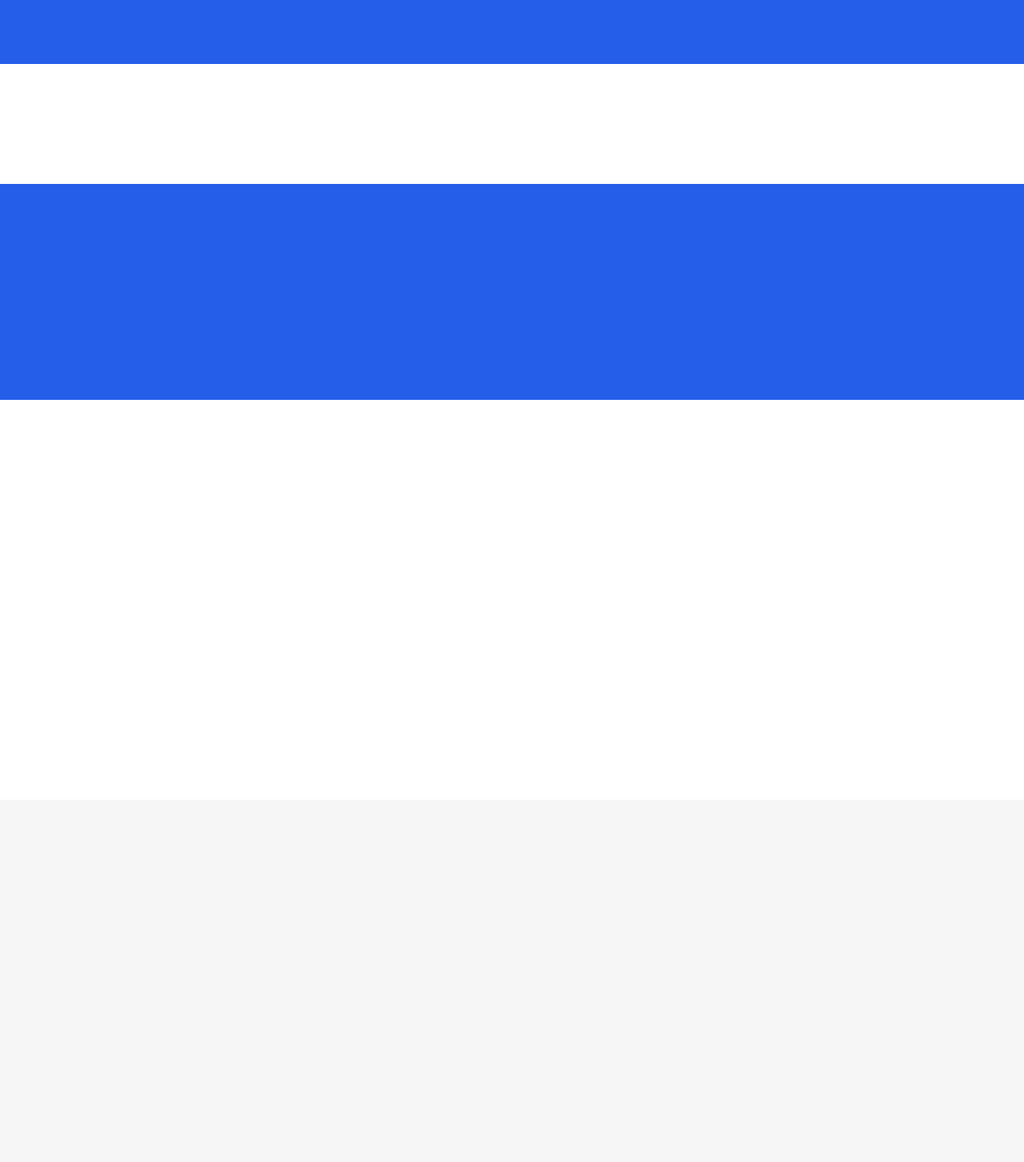
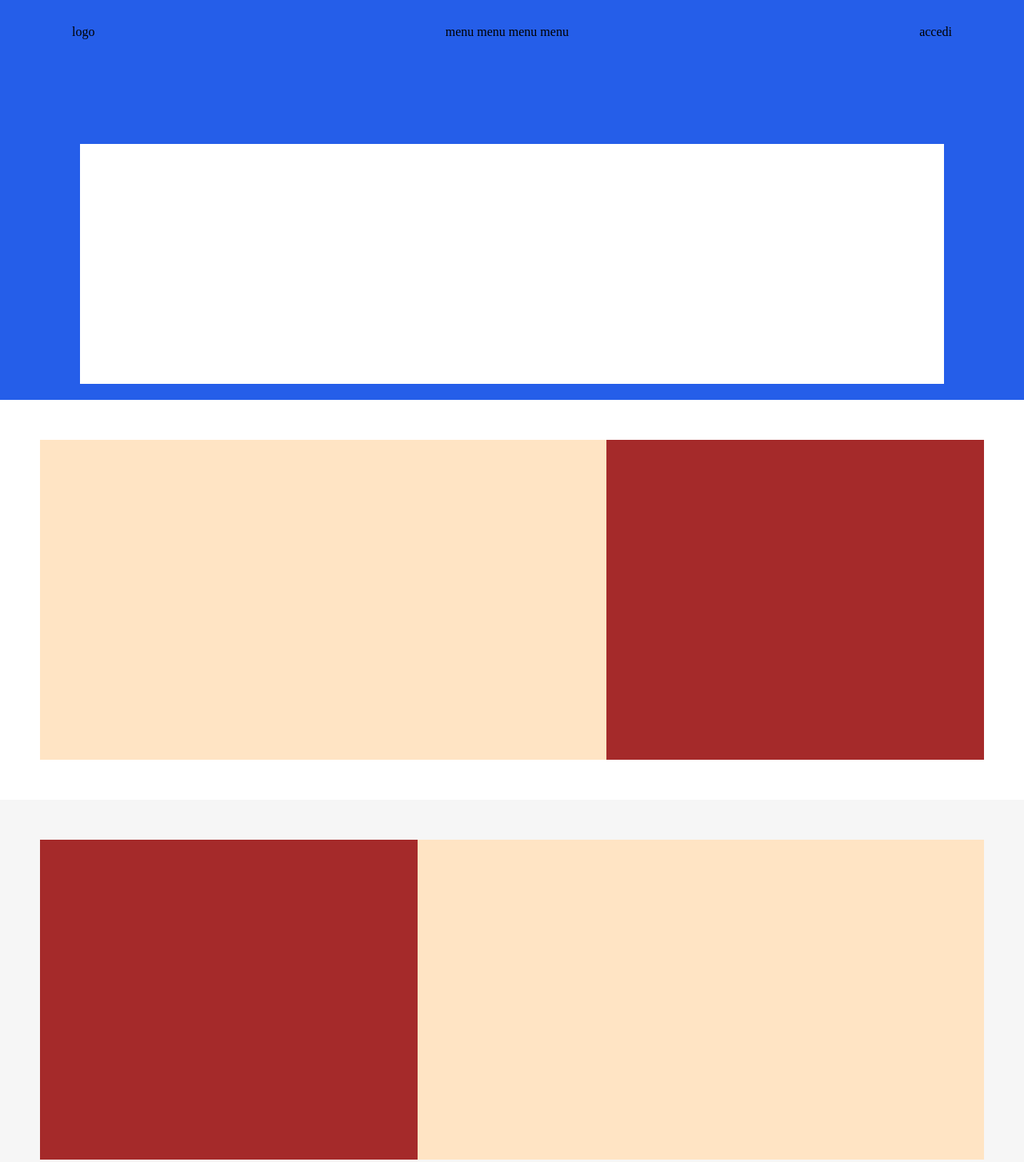
Before and after one commit to tomms25/htmlcss-struttura-discord, a plain HTML site: page index.html in a window 1280 px wide. Shown: the top 1453 px of the page at 80% size. Drawn offline with Linux system fonts and the light colour scheme.

Commit message:
struttura completata

```diff
--- a/css/master.css
+++ b/css/master.css
@@ -19,6 +19,18 @@ header{
     align-items: center;
 }
 
+.logo{
+    margin-left: 50px;
+}
+
+.menu{
+    margin-left: 0;
+}
+
+.accedi{
+    margin-right: 50px;
+}
+
 .top-section-header{
     background-color: white;
     min-height: 30px;
@@ -28,8 +40,8 @@ header{
 
 
 .header-text{
-    height: 150px;
-    padding: 50px;
+    height: 300px;
+    margin: 100px 100px 100px 100px;
     background-color: white;
     display: flex;
     align-items: center;
@@ -49,24 +61,46 @@ header{
     background-color: white;
     height: 500px;
     width: auto;
+    padding: 50px 50px;
+    display: flex;
+    justify-content: space-between;
+}
+
+.colonna1{
+    background-color: bisque;
+    width: 60%;
+}
+
+.colonna2{
+    background-color: brown;
+    width: 40%;
 }
 
 .just-chillin{
     background-color: rgb(246, 246, 246);
     height: 500px;
     width: auto;
+    padding: 50px 50px;
+    display: flex;
+    justify-content: space-between;
 }
 
 .fandom{
     background-color: white;
     height: 500px;
     width: auto;
+    padding: 50px 50px;
+    display: flex;
+    justify-content: space-between;
 }
 
 .last-section{
     background-color: rgb(246, 246, 246);
     height: 1000px;
     width: auto;
+    padding: 50px 50px;
+    display: flex;
+    justify-content: space-between;
 }
 
 
@@ -100,4 +134,10 @@ footer{
 .footer-bottom{
     height: 40px;
     background-color: aquamarine;
+    display: flex;
+    justify-content: space-between;
 }
+
+.bottone{
+    margin-right: 50px;
+}
--- a/index.html
+++ b/index.html
@@ -12,9 +12,14 @@
     <!-- Intestazione -->
     <header>
         <div class="header-top">
-            <div class="logo"></div>
-            <div class="menu"></div>
-            <div class="accedi"></div>
+            <div class="logo">logo</div>
+            <div class="menu">
+                <span>menu</span>
+                <span>menu</span>
+                <span>menu</span>
+                <span>menu</span>
+            </div>
+            <div class="accedi">accedi</div>
         </div>
 
         <div class="header-text">
@@ -29,24 +34,23 @@
     <!-- Sezione centrale -->
     <main>
 
+        <!-- Prime tre sezioni -->
+
         <div class="container">
+            <div class="study-group">
+                <div class="colonna1"></div>
+                <div class="colonna2"></div>
+            </div>
 
-            <!-- Prime tre sezioni  -->
-           <section class="section1">
-            <div class="study-group"></div>
+            <div class="just-chillin">
+                <div class="colonna2"></div>
+                <div class="colonna1"></div>
+            </div>
 
-           </section>
-
-           <section class="section2">
-            <div class="just-chillin"></div>
-
-           </section>
-
-           <section class="section3">
-            <div class="fandom"></div>
-
-           </section>
-
+            <div class="fandom">
+                <div class="colonna1"></div>
+                <div class="colonna2"></div>
+            </div>
 
            <!-- Tecnologia affidabile per tenersi in contatto -->
            <section class="last-section">
```
